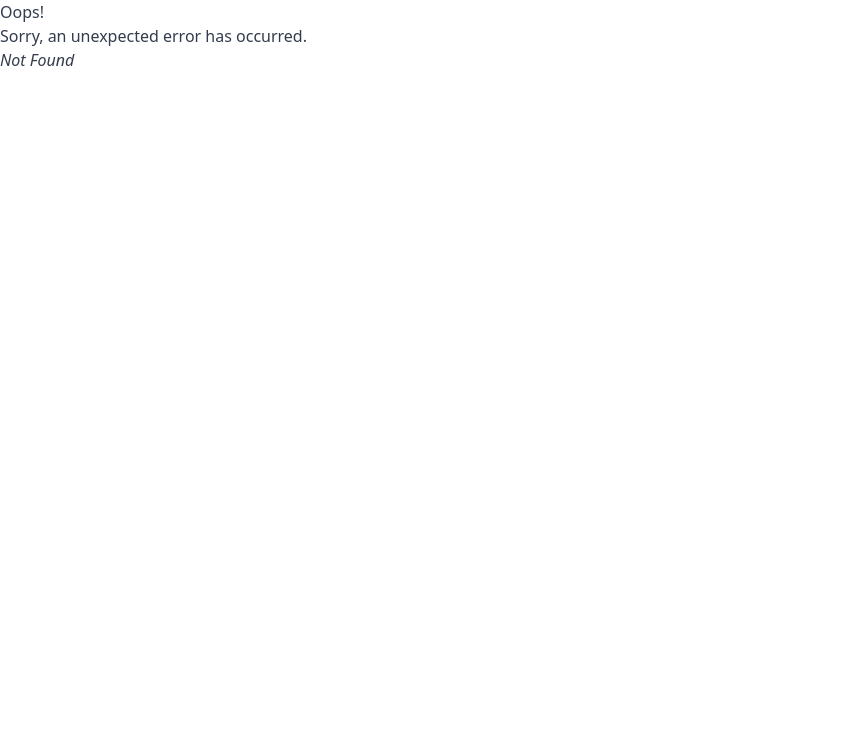
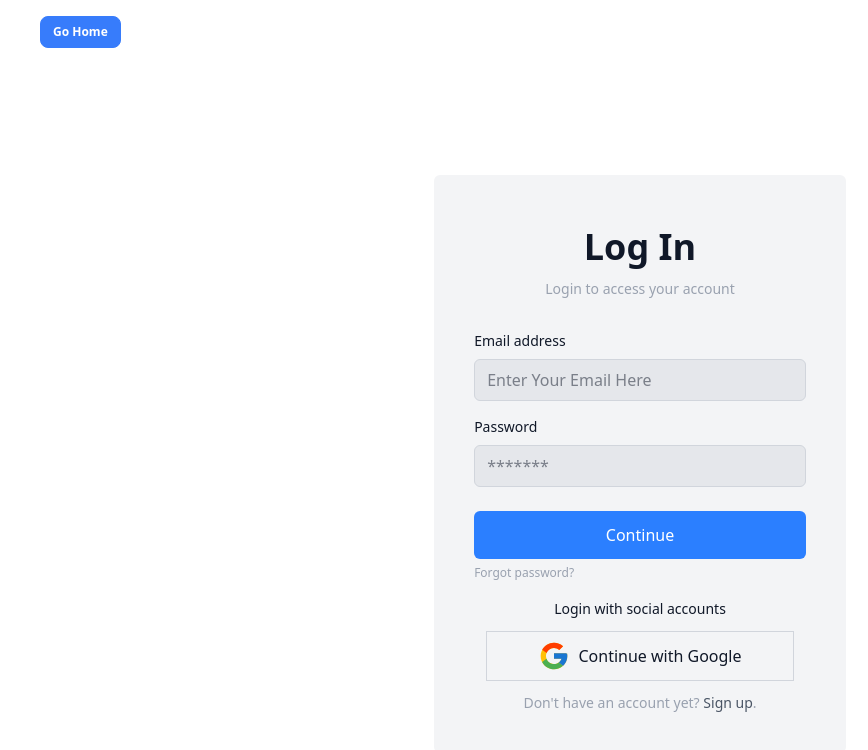
Before and after one commit to istiakAHMEDsaad/medical_camp_management_system_client, a React (Vite) app: page /login in a window 1280 px wide. Before the commit this address had no page. Shown: the top 750 px of the page, without its empty margins (0-868 px from the left). Built offline with nearby package versions, Linux system fonts and the light colour scheme; no server answers.

Commit message:
added login method

```diff
--- a/package.json
+++ b/package.json
@@ -18,6 +18,7 @@
     "match-sorter": "^8.0.0",
     "react": "^19.0.0",
     "react-dom": "^19.0.0",
+    "react-hot-toast": "^2.5.2",
     "react-icons": "^5.5.0",
     "react-router-dom": "^7.2.0",
     "react-spinners": "^0.15.0",
--- a/src/components/shared/Navbar/Navbar.jsx
+++ b/src/components/shared/Navbar/Navbar.jsx
@@ -126,13 +126,10 @@
               >
                 <div className='py-1 pl-[11px] flex items-center gap-2'>
                   <p className='font-semibold text-base'>Name:</p>
-                  <span>lulu</span>
+                  <span className='text-base italic text-red-600'>lulu</span>
                 </div>
                 <li>
-                  <a>Settings</a>
-                </li>
-                <li>
-                  <a>Logout</a>
+                  <Link to={"/login"} className='text-base'>Login</Link>
                 </li>
               </ul>
             </div>
--- /dev/null
+++ b/src/pages/Authentication/SignIn.jsx
@@ -0,0 +1,175 @@
+import { Link, Navigate, useLocation, useNavigate } from 'react-router-dom';
+import toast from 'react-hot-toast';
+import { FcGoogle } from 'react-icons/fc';
+import { TbFidgetSpinner } from 'react-icons/tb';
+import useAuth from '../../hooks/useAuth';
+import LoadingSpinner from '../../components/shared/LoadingSpinner';
+import { useRef } from 'react';
+
+const SignIn = () => {
+  const {
+    user,
+    loading,
+    signIn,
+    signInWithGoogle,
+    handleResetPassword,
+    logOut,
+  } = useAuth();
+  const navigate = useNavigate();
+  const location = useLocation();
+  const from = location?.state || '/';
+  const userMail = useRef();
+  if (loading) {
+    return <LoadingSpinner />;
+  }
+  /* if (user) {
+    return <Navigate to={from} replace={true} />;
+  } */
+
+  const handleSubmit = async (event) => {
+    event.preventDefault();
+    const form = event.target;
+    const email = form.email.value;
+    const password = form.password.value;
+
+    try {
+      await signIn(email, password);
+
+      toast.success('Login Successfully');
+      navigate(from, { replace: true });
+    } catch (error) {
+      toast.error(error?.message);
+    }
+  };
+
+  // Google login
+  const handleGoogleLogin = async () => {
+    try {
+      await signInWithGoogle();
+      toast.success('Login Successful');
+      navigate(from, { replace: true });
+    } catch (error) {
+      toast.error(error?.message);
+    }
+  };
+
+  // Reset Password
+  const handlePasswordReset = async () => {
+    const mail = userMail?.current?.value;
+    try {
+      await handleResetPassword(mail);
+      logOut();
+      navigate('/login');
+    } catch (error) {
+      toast.error(error?.message);
+    }
+  };
+
+  return (
+    <>
+    <div className='pl-4 lg:pl-10 my-4'><Link to={-1} className='btn btn-sm btn-secondary'>Go Home</Link></div>
+      <div className='flex justify-center items-center min-h-screen bg-white'>
+        <div className='flex flex-col max-w-md p-6 rounded-md sm:p-10 bg-gray-100 text-gray-900'>
+          <div className='mb-8 text-center'>
+            <h1 className='my-3 text-4xl font-bold'>Log In</h1>
+            <p className='text-sm text-gray-400'>
+              Login to access your account
+            </p>
+          </div>
+
+          <form
+            onSubmit={handleSubmit}
+            noValidate=''
+            action=''
+            className='space-y-6 ng-untouched ng-pristine ng-valid'
+          >
+            <div className='space-y-4'>
+              <div>
+                <label htmlFor='email' className='block mb-2 text-sm'>
+                  Email address
+                </label>
+                <input
+                  type='email'
+                  name='email'
+                  id='email'
+                  required
+                  placeholder='Enter Your Email Here'
+                  className='w-full px-3 py-2 border rounded-md border-gray-300 focus:outline-lime-500 bg-gray-200 text-gray-900'
+                  data-temp-mail-org='0'
+                />
+              </div>
+
+              <div>
+                <div className='flex justify-between'>
+                  <label htmlFor='password' className='text-sm mb-2'>
+                    Password
+                  </label>
+                </div>
+                <input
+                  type='password'
+                  name='password'
+                  autoComplete='current-password'
+                  id='password'
+                  required
+                  placeholder='*******'
+                  className='w-full px-3 py-2 border rounded-md border-gray-300 focus:outline-lime-500 bg-gray-200 text-gray-900'
+                />
+              </div>
+            </div>
+
+            <div>
+              <button
+                type='submit'
+                className='bg-blue-500 w-full rounded-md py-3 text-white cursor-pointer hover:bg-blue-600 transition-colors'
+              >
+                {loading ? (
+                  <TbFidgetSpinner className='animate-spin m-auto' />
+                ) : (
+                  'Continue'
+                )}
+              </button>
+            </div>
+          </form>
+
+          <div className='space-y-1'>
+            <button
+              onClick={handlePasswordReset}
+              className='text-xs hover:underline hover:text-lime-500 text-gray-400 cursor-pointer'
+            >
+              Forgot password?
+            </button>
+          </div>
+          <div className='flex items-center pt-4 space-x-1'>
+            <div className='flex-1 h-px sm:w-16 dark:bg-gray-700'></div>
+            <p className='px-3 text-sm dark:text-gray-400'>
+              Login with social accounts
+            </p>
+            <div className='flex-1 h-px sm:w-16 dark:bg-gray-700'></div>
+          </div>
+
+          {/* google login */}
+          <div
+            onClick={handleGoogleLogin}
+            className='flex justify-center items-center space-x-2 border m-3 p-2 border-gray-300 border-rounded cursor-pointer'
+          >
+            <FcGoogle size={32} />
+
+            <p>Continue with Google</p>
+          </div>
+          <p className='px-6 text-sm text-center text-gray-400'>
+            Don&apos;t have an account yet?{' '}
+            <Link
+              to='/signup'
+              className='hover:underline hover:text-lime-500 text-gray-600'
+            >
+              Sign up
+            </Link>
+            .
+          </p>
+        </div>
+      </div>
+    </>
+  );
+};
+
+export default SignIn;
--- /dev/null
+++ b/src/pages/Authentication/SignUp.jsx
@@ -0,0 +1,9 @@
+
+
+const SignUp = () => {
+  return (
+    <div>SignUp</div>
+  )
+}
+
+export default SignUp
--- a/src/providers/AuthProvider.jsx
+++ b/src/providers/AuthProvider.jsx
@@ -18,33 +18,33 @@
 const auth = getAuth(app);
 const googleProvider = new GoogleAuthProvider();
 
-const AuthProvider = ({children}) => {
+const AuthProvider = ({ children }) => {
   const [user, setUser] = useState(null);
   const [loading, setLoading] = useState(true);
 
   // create user
   const createUser = (email, password) => {
-    setLoading(true)
-    return createUserWithEmailAndPassword(auth, email, password)
-  }
+    setLoading(true);
+    return createUserWithEmailAndPassword(auth, email, password);
+  };
 
   // sign in
   const signIn = (email, password) => {
-    setLoading(true)
-    return signInWithEmailAndPassword(auth, email, password)
-  }
+    setLoading(true);
+    return signInWithEmailAndPassword(auth, email, password);
+  };
 
   // sign in with google
   const signInWithGoogle = () => {
-    setLoading(true)
-    return signInWithPopup(auth, googleProvider)
-  }
+    setLoading(true);
+    return signInWithPopup(auth, googleProvider);
+  };
 
   // logout
   const logOut = async () => {
-    setLoading(true)
-    return signOut(auth)
-  }
+    setLoading(true);
+    return signOut(auth);
+  };
 
   //reset password
   const handleResetPassword = (email) => {
@@ -56,10 +56,21 @@
     return updateProfile(auth.currentUser, {
       displayName: name,
       photoURL: photo,
-    })
-  }
+    });
+  };
 
+  //unsubscribe
+  useEffect(() => {
+    const unsubscribe = onAuthStateChanged(auth, async (currentUser) => {
+      console.log('CurrentUser-->', currentUser);
+      setUser(currentUser);
+      setLoading(false);
+    });
+    return()=>{
+      return unsubscribe();
+    }
 
+  }, []);
 
   const authInfo = {
     user,
@@ -71,13 +82,15 @@
     signInWithGoogle,
     logOut,
     handleResetPassword,
-    updateUserProfile
-  }
-  return <AuthContext.Provider value={authInfo}>{children}</AuthContext.Provider>
+    updateUserProfile,
+  };
+  return (
+    <AuthContext.Provider value={authInfo}>{children}</AuthContext.Provider>
+  );
 };
 
 AuthProvider.propTypes = {
-    children: PropTypes.object.isRequired
-}
+  children: PropTypes.object.isRequired,
+};
 
 export default AuthProvider;
--- a/src/routes/PrivateRoutes.jsx
+++ b/src/routes/PrivateRoutes.jsx
@@ -14,7 +14,7 @@
     return children;
   }
 
-  return <Navigate to={'/login'} state={{ from: location }} replace='true' />;
+  return <Navigate to={'/login'} state={location?.pathname} />;
 };
 
 PrivateRoutes.propTypes = {
```
Also changed, not shown: src/routes/Routes.jsx (+16 -6 lines), 1 other file (tests, documents, lock files or other folders).
